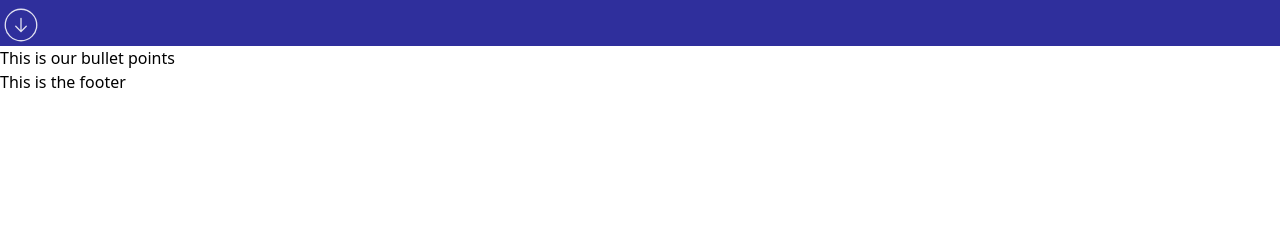
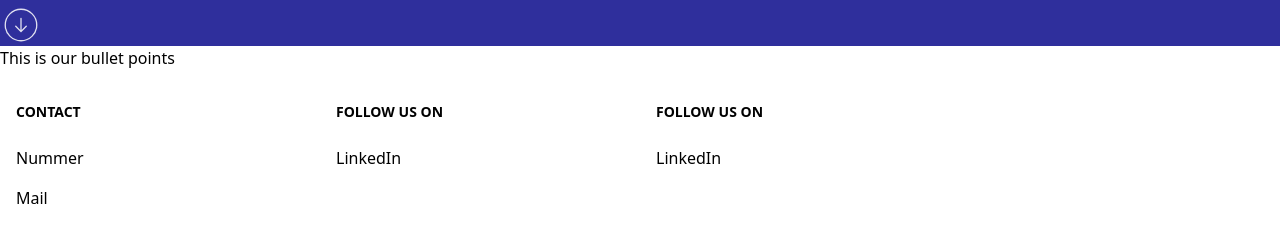
Before and after one commit to clar9309/omnihost-landingpage, a SvelteKit app: page / in a window 1280 px wide. Shown: the part 480-722 px from the top of the page. Built offline with nearby package versions, Linux system fonts and the light colour scheme.

Commit message:
footer component

```diff
--- a/src/routes/Footer.svelte
+++ b/src/routes/Footer.svelte
@@ -1 +1,50 @@
-<p>This is the footer</p>
+<script>
+  import "../app.css";
+</script>
+
+<footer class="bg-white dark:bg-gray-900">
+  <div class="mx-auto w-full max-w-screen-xl">
+    <div class="grid grid-cols-2 gap-8 px-4 py-6 lg:py-8 md:grid-cols-4">
+      <div>
+        <h2
+          class="mb-6 text-sm font-semibold text-gray-900 uppercase dark:text-white"
+        >
+          Contact
+        </h2>
+        <ul class="text-gray-500 dark:text-gray-400 font-medium">
+          <li class="mb-4">
+            <a href="#" class=" hover:underline">Nummer</a>
+          </li>
+          <li class="mb-4">
+            <a href="#" class="hover:underline">Mail</a>
+          </li>
+        </ul>
+      </div>
+      <div>
+        <h2
+          class="mb-6 text-sm font-semibold text-gray-900 uppercase dark:text-white"
+        >
+          Follow Us On
+        </h2>
+        <ul class="text-gray-500 dark:text-gray-400 font-medium">
+          <li class="mb-4">
+            <a href="#" class="hover:underline">LinkedIn</a>
+          </li>
+        </ul>
+      </div>
+
+      <div>
+        <h2
+          class="mb-6 text-sm font-semibold text-gray-900 uppercase dark:text-white"
+        >
+          Follow Us On
+        </h2>
+        <ul class="text-gray-500 dark:text-gray-400 font-medium">
+          <li class="mb-4">
+            <a href="#" class="hover:underline">LinkedIn</a>
+          </li>
+        </ul>
+      </div>
+    </div>
+  </div>
+</footer>
```
